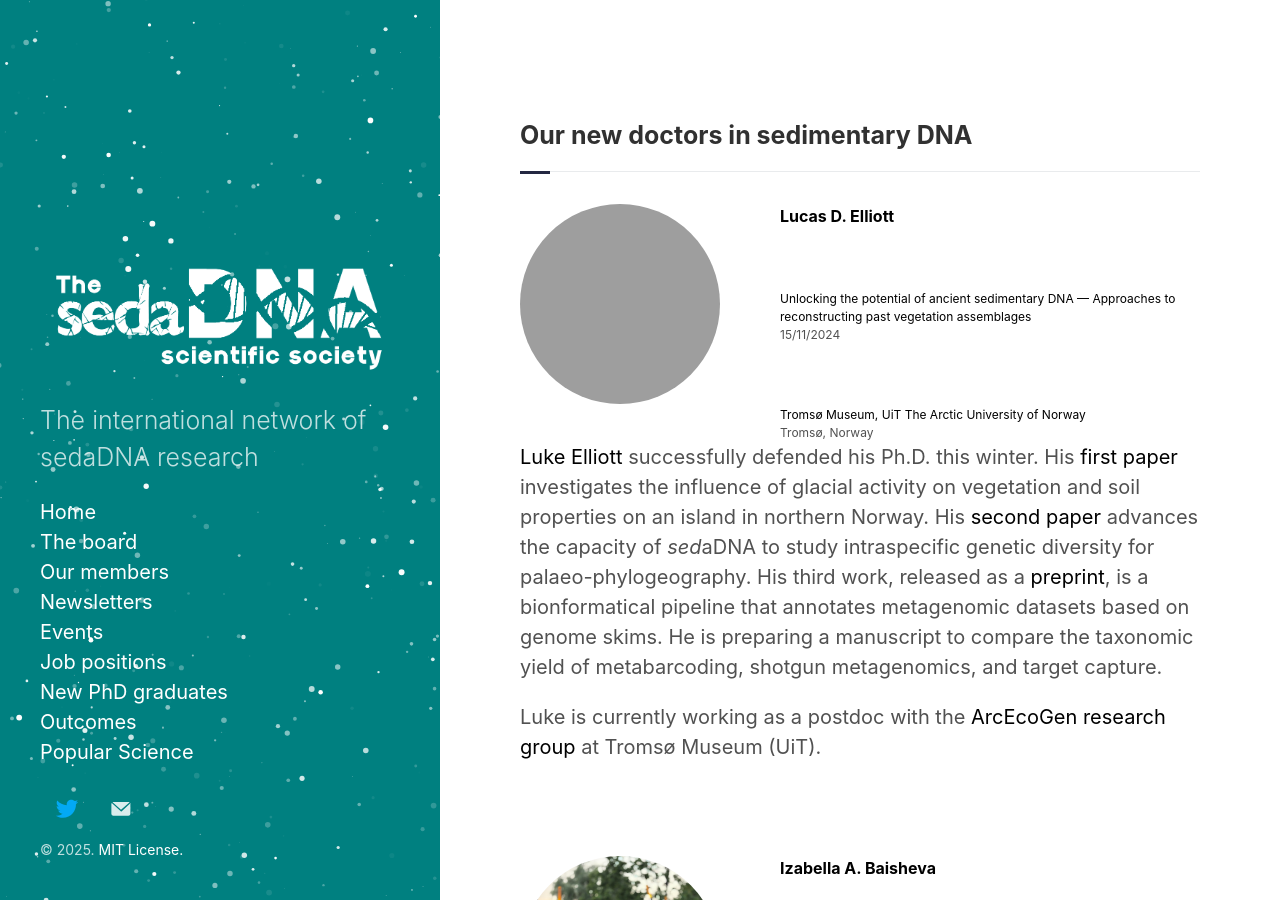
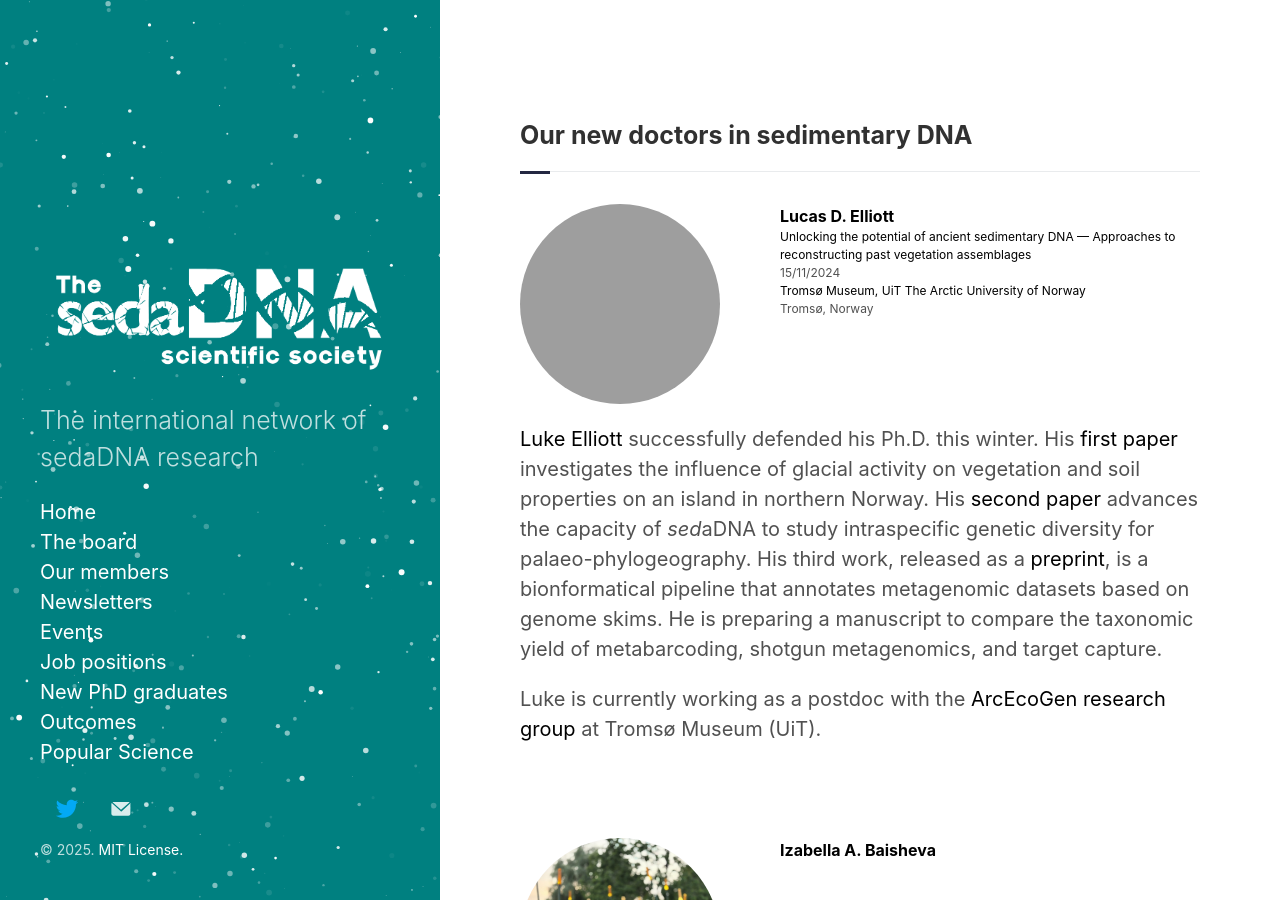
Before and after one commit to sedadna/sedadna.github.io, a Jekyll site: the page built from category/new-graduates.md, in a window 1280 px wide and 900 px high. Built offline with Jekyll 4.4.1, drawn with Linux system fonts in a browser that asks for light colours; grey boxes are pictures that could not be loaded.

Commit message:
Update new-graduates.md

```diff
--- a/category/new-graduates.md
+++ b/category/new-graduates.md
@@ -119,10 +119,10 @@ His research interests are steep skiing and tasty cheese.</p>
   </div>
   <div class="member2">
     <p>Lucas D. Elliott</p>
-    <hr style="opacity:0">
+    <!-- <hr style="opacity:0">-->
     <p><a href="https://munin.uit.no/handle/10037/35339">Unlocking the potential of ancient sedimentary DNA — Approaches to reconstructing past vegetation assemblages</a></p>
     <p>15/11/2024</p>
-    <hr style="opacity:0">
+   <!--  <hr style="opacity:0">-->
     <p><a href="https://uit.no/research/arcecogen">Tromsø Museum, UiT The Arctic University of Norway</a></p>
     <p>Tromsø, Norway</p>
   </div>
```
